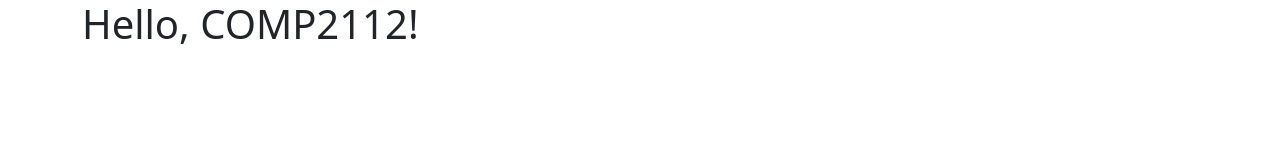
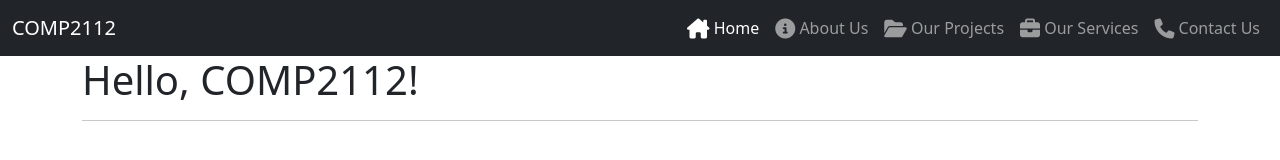
Before and after one commit to charlietypes/comp2112-week5, a website: page index.html in a window 1280 px wide. Drawn offline with nearby package versions, Linux system fonts and the light colour scheme.

Commit message:
added simple navigation scheme

```diff
--- a/index.html
+++ b/index.html
@@ -11,9 +11,52 @@
     <link rel="stylesheet" href="content/app.css">
 </head>
 <body>
+    <!-- Main Nav-->
+<header>
+    <nav class="navbar navbar-expand-lg navbar-dark bg-dark">
+        <div class="container-fluid">
+          <a class="navbar-brand" href="index.html">COMP2112</a>
+          <button class="navbar-toggler" type="button" data-bs-toggle="collapse" data-bs-target="#navbarSupportedContent" aria-controls="navbarSupportedContent" aria-expanded="false" aria-label="Toggle navigation">
+            <span class="navbar-toggler-icon"></span>
+          </button>
+          <div class="collapse navbar-collapse" id="navbarSupportedContent">
+            <ul class="navbar-nav ms-auto mb-2 mb-lg-0">
+
+              <li class="nav-item">
+                <a class="nav-link active" aria-current="page" href="index.html"><i class="fa-solid fa-house-chimney fa-lg"></i> Home</a>
+              </li>
+
+              <li class="nav-item">
+                <a class="nav-link" aria-current="page" href="about.html"><i class="fa-solid fa-circle-info fa-lg"></i> About Us</a>
+              </li>
+
+              <li class="nav-item">
+                <a class="nav-link" aria-current="page" href="projects.html"><i class="fa-solid fa-folder-open fa-lg"></i> Our Projects</a>
+              </li>
+
+              <li class="nav-item">
+                <a class="nav-link" aria-current="page" href="services.html"><i class="fa-solid fa-briefcase fa-lg"></i> Our Services</a>
+              </li>
+
+              <li class="nav-item">
+                <a class="nav-link" aria-current="page" href="contact.html"><i class="fa-solid fa-phone fa-lg"></i> Contact Us</a>
+              </li>
+
+
+            </ul>
+
+          </div>
+        </div>
+      </nav>
+</header>
+    <!--Main Content-->
     <div class="container">
         <h1>Hello, COMP2112!</h1>
+        <hr>
     </div>
+
+    <!-- Main Footer Content-->
+
 
     <!--Javascript-->
     <script src="node_modules/jquery/dist/jquery.min.js"></script>
```
